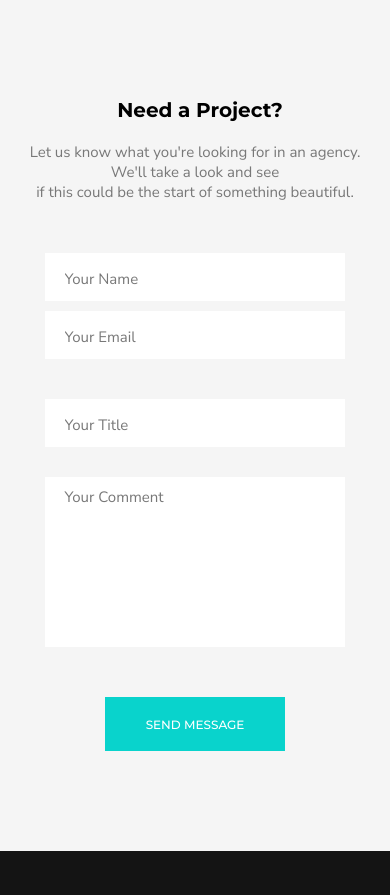
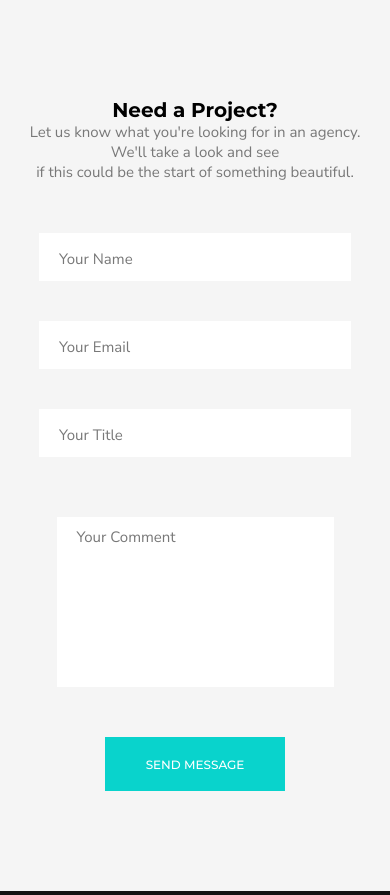
Before and after one commit to N1Boldyrev/exemple_html, a plain HTML site: page index.html in a window 390 px wide. Shown: the part 2106-3001 px from the top of the page. Drawn offline with Linux system fonts and the light colour scheme.

Commit message:
phone view-3

```diff
--- a/index.html
+++ b/index.html
@@ -93,10 +93,7 @@ about designing websites and mobile apps.
                 if this could be the start of something beautiful.</div>
 
         <div class="input">
-            <span><input type="text" name="" id="" value="Your Name"></span> <span><input type="text" name="" id="" value="Your Email"></span>
-        </div>
-        <div class="input">
-            <input type="text" id="long" value="Your Title">
+            <span><input type="text" name="" id="" value="Your Name"></span> <span><input type="text" name="" id="" value="Your Email"></span> <span><input type="text" id="long" value="Your Title"></span>
         </div>
         <div class="input">
             <textarea name="" id="" cols="30" rows="10">Your Comment</textarea>
--- a/style/clients.css
+++ b/style/clients.css
@@ -24,7 +24,6 @@
 
 .input{
     margin-bottom: 30px;
-    width: 705px;
 }
 
 input{
@@ -55,25 +54,21 @@ textarea{
        padding: 32px 0;
     }
 
-    .form .headline{
-        margin-left: 10px;
-        padding-bottom: 20px;
-    }
     .form .inner_text{
         padding-left: 10px;
         padding-right: 10px;
     }
 
     .input{
-        margin-bottom: 30px;
-        max-width: 411px;
+        margin-left: 10%;
+        margin-right: 10%;
     }
 
     input{
         height: 48px;
-        width: 300px;
-        margin-left: 55px;
+        width: 100%;
         margin-top: 10px;
+        margin-bottom: 30px;
         padding-left: 20px;
         padding-top: 5px;
     }
@@ -81,8 +76,7 @@ textarea{
 
     textarea{
         height: 170px;
-        width: 300px;
-        margin-left: 55px;
+        width: 100%;
         padding-left: 20px;
         padding-top: 10px;
     }
@@ -104,7 +98,6 @@ textarea{
     }
 
     .input{
-        margin-bottom: 30px;
         width: 705px;
     }
 
@@ -119,6 +112,7 @@ textarea{
         font-size: 15px;
         padding-left: 20px;
         padding-top: 5px;
+        margin-bottom: 30px;
     }
 
     #long{
```
